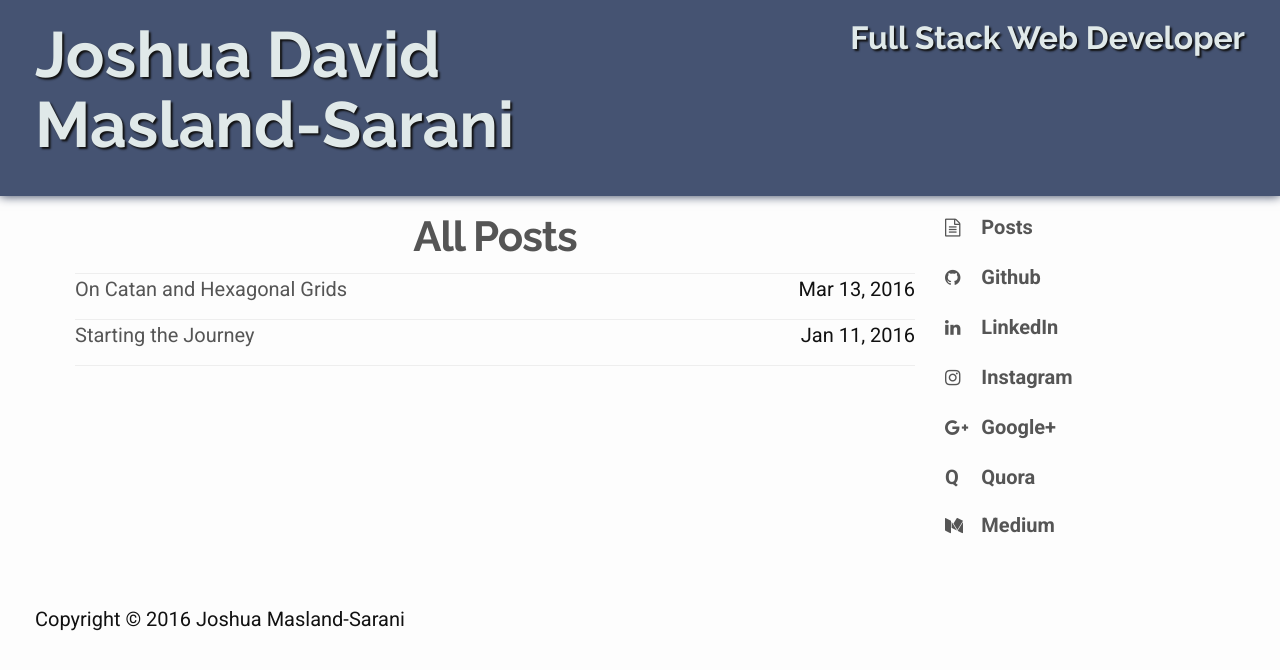
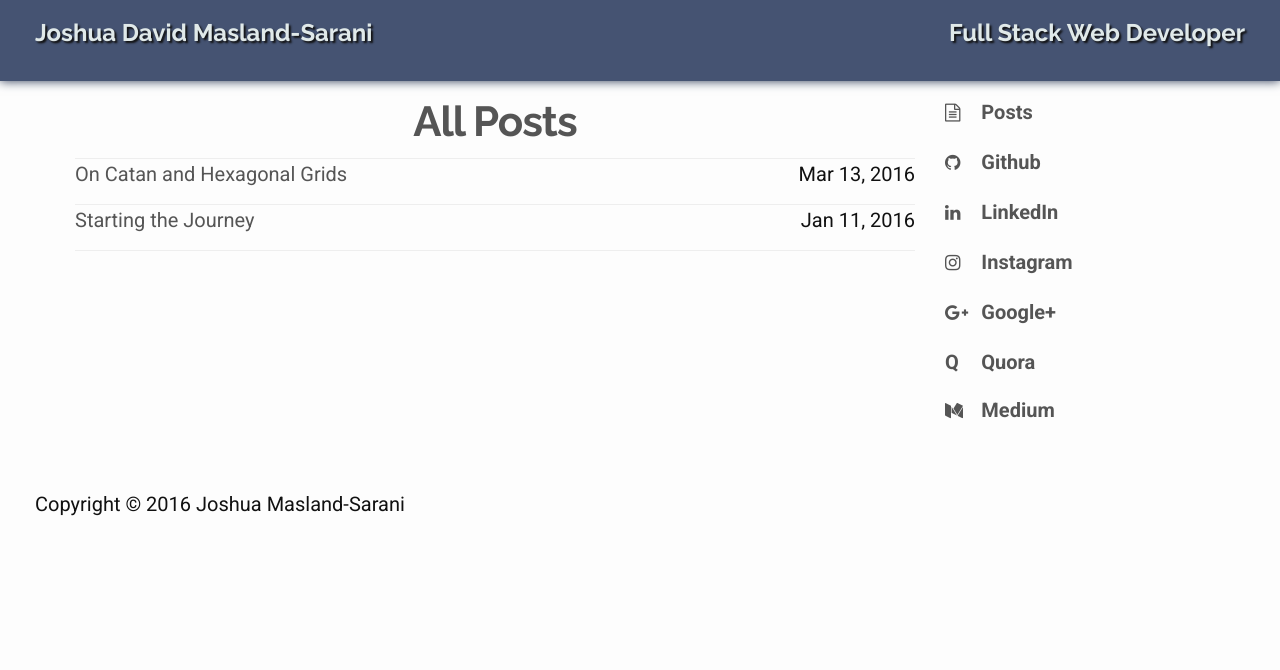
Before and after one commit to JMazzy/jmazzy.github.io, a Jekyll site: the page built from _posts/2016-05-04-posts.html, in a window 1280 px wide. Shown: the top 670 px of the page. Built offline with Jekyll 4.4.1, drawn with Linux system fonts in a browser that asks for light colours; nearby versions of some CDN libraries.

Commit message:
resize name

```diff
--- a/_sass/_layout.scss
+++ b/_sass/_layout.scss
@@ -293,12 +293,12 @@ article {
 
 .name {
 	font-weight: bold;
-	font-size: 64px;
+	font-size: 24px;
 	color: $light-text;
 }
 
 .tagline {
-	font-size: 32px;
+	font-size: 24px;
 	color: $light-text;
 }
 
```
